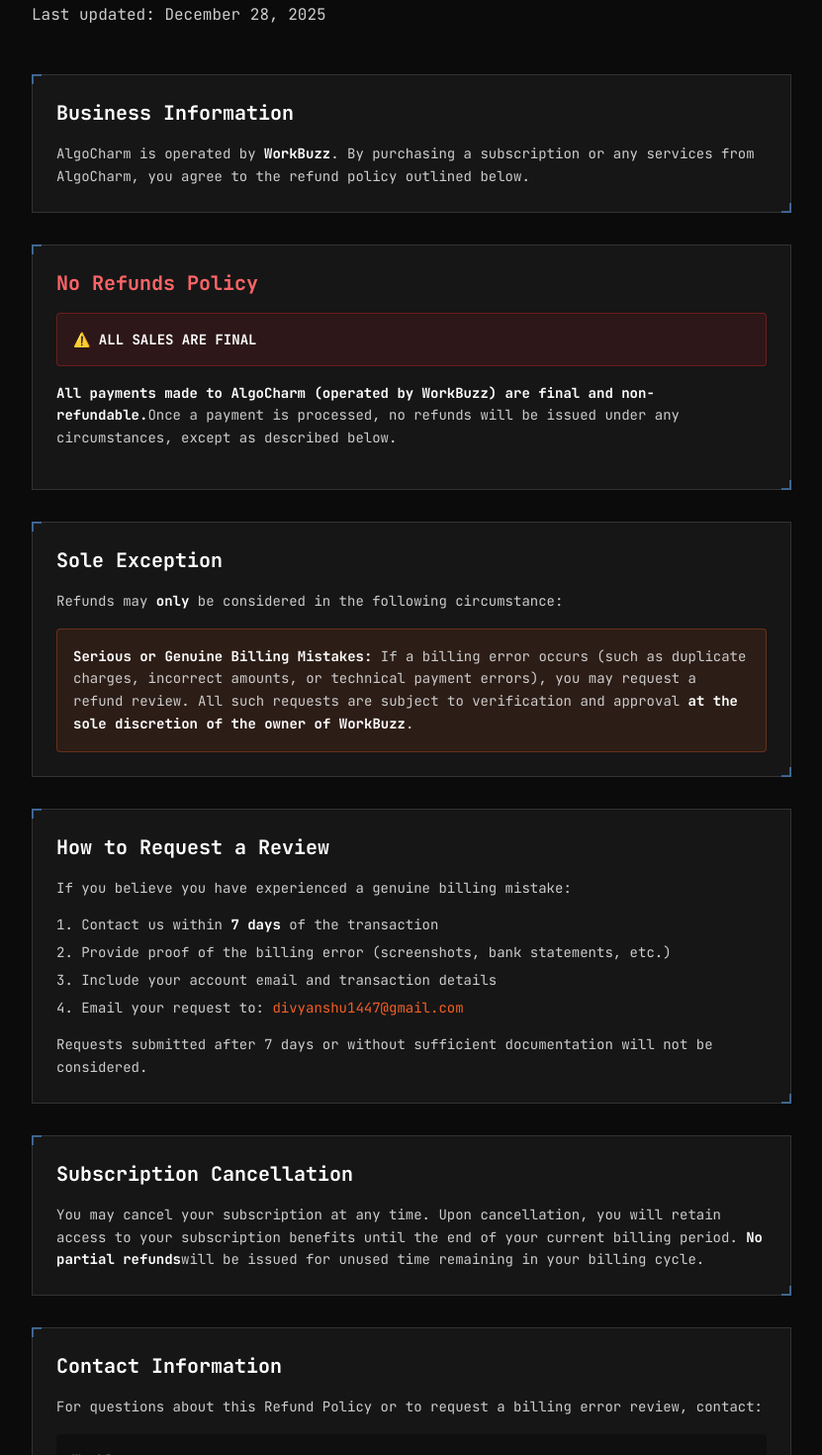
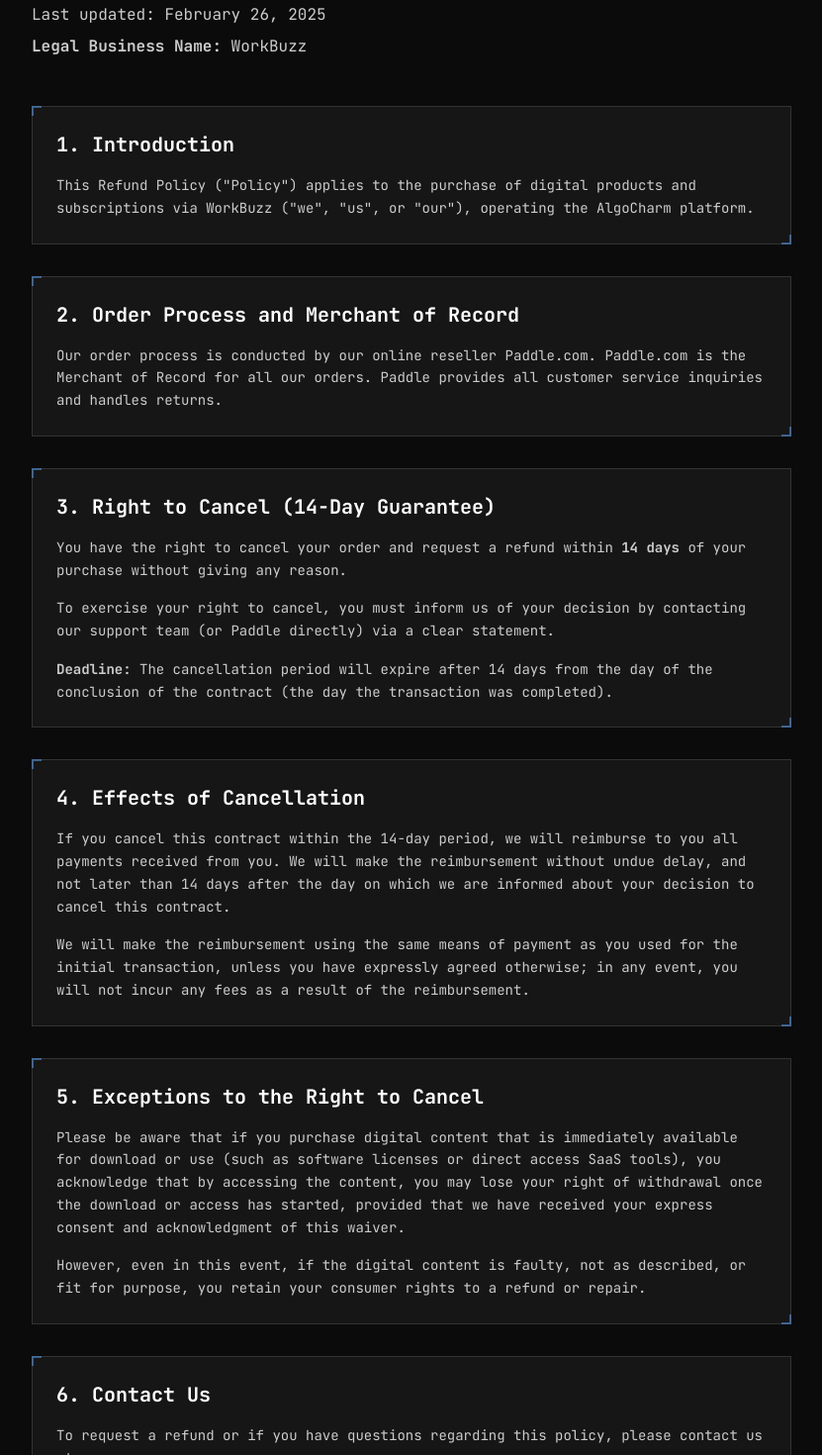
Before and after one commit to divyanshu-parihar/AlgoCharm, a Next.js app in the folder code-quest/: page /refund in a window 1280 px wide. Shown: the part 240-1710 px from the top of the page at 99% size, without its empty margins (224-1055 px from the left). Built offline with nearby package versions, Linux system fonts and the light colour scheme.

Commit message:
ffix for the refund policy

```diff
--- a/code-quest/app/refund/page.tsx
+++ b/code-quest/app/refund/page.tsx
@@ -26,77 +26,66 @@
                             REFUND POLICY
                         </h1>
                         <p className="text-text-body">
-                            Last updated: December 28, 2025
+                            Last updated: February 26, 2025
+                        </p>
+                        <p className="text-text-body mt-2">
+                            <strong>Legal Business Name:</strong> WorkBuzz
                         </p>
                     </div>
 
                     {/* Content */}
                     <div className="prose prose-invert max-w-none space-y-8">
                         <section className="tech-border bg-bg-secondary p-6">
-                            <h2 className="text-xl font-bold text-text-header mb-4">Business Information</h2>
+                            <h2 className="text-xl font-bold text-text-header mb-4">1. Introduction</h2>
                             <p className="text-text-body text-sm leading-relaxed">
-                                AlgoCharm is operated by <strong className="text-text-header">WorkBuzz</strong>.
-                                By purchasing a subscription or any services from AlgoCharm, you agree to the refund policy outlined below.
-                            </p>
-                        </section>
-
-                        <section className="tech-border bg-bg-secondary p-6 border-red-500/50">
-                            <h2 className="text-xl font-bold text-red-400 mb-4">No Refunds Policy</h2>
-                            <div className="bg-red-500/10 border border-red-500/30 rounded p-4 mb-4">
-                                <p className="text-text-header text-sm font-bold">
-                                    ⚠️ ALL SALES ARE FINAL
-                                </p>
-                            </div>
-                            <p className="text-text-body text-sm leading-relaxed mb-4">
-                                <strong className="text-text-header">All payments made to AlgoCharm (operated by WorkBuzz) are final and non-refundable.</strong>
-                                Once a payment is processed, no refunds will be issued under any circumstances, except as described below.
+                                This Refund Policy ("Policy") applies to the purchase of digital products and subscriptions via WorkBuzz ("we", "us", or "our"), operating the AlgoCharm platform.
                             </p>
                         </section>
 
                         <section className="tech-border bg-bg-secondary p-6">
-                            <h2 className="text-xl font-bold text-text-header mb-4">Sole Exception</h2>
-                            <p className="text-text-body text-sm leading-relaxed mb-4">
-                                Refunds may <strong className="text-text-header">only</strong> be considered in the following circumstance:
+                            <h2 className="text-xl font-bold text-text-header mb-4">2. Order Process and Merchant of Record</h2>
+                            <p className="text-text-body text-sm leading-relaxed">
+                                Our order process is conducted by our online reseller Paddle.com. Paddle.com is the Merchant of Record for all our orders. Paddle provides all customer service inquiries and handles returns.
                             </p>
-                            <div className="bg-accent-primary/10 border border-accent-primary/30 rounded p-4">
-                                <p className="text-text-body text-sm leading-relaxed">
-                                    <strong className="text-text-header">Serious or Genuine Billing Mistakes:</strong> If a billing error occurs
-                                    (such as duplicate charges, incorrect amounts, or technical payment errors), you may request a refund review.
-                                    All such requests are subject to verification and approval <strong className="text-text-header">at the sole discretion
-                                        of the owner of WorkBuzz</strong>.
-                                </p>
-                            </div>
                         </section>
 
-                        <section className="tech-border bg-bg-secondary p-6">
-                            <h2 className="text-xl font-bold text-text-header mb-4">How to Request a Review</h2>
+                        <section className="tech-border bg-bg-secondary p-6 border-accent-primary/30">
+                            <h2 className="text-xl font-bold text-text-header mb-4">3. Right to Cancel (14-Day Guarantee)</h2>
                             <p className="text-text-body text-sm leading-relaxed mb-4">
-                                If you believe you have experienced a genuine billing mistake:
+                                You have the right to cancel your order and request a refund within <strong>14 days</strong> of your purchase without giving any reason.
                             </p>
-                            <ol className="list-decimal list-inside text-text-body text-sm space-y-2">
-                                <li>Contact us within <strong className="text-text-header">7 days</strong> of the transaction</li>
-                                <li>Provide proof of the billing error (screenshots, bank statements, etc.)</li>
-                                <li>Include your account email and transaction details</li>
-                                <li>Email your request to: <span className="text-accent-primary">divyanshu1447@gmail.com</span></li>
-                            </ol>
-                            <p className="text-text-body text-sm leading-relaxed mt-4">
-                                Requests submitted after 7 days or without sufficient documentation will not be considered.
+                            <p className="text-text-body text-sm leading-relaxed mb-4">
+                                To exercise your right to cancel, you must inform us of your decision by contacting our support team (or Paddle directly) via a clear statement.
+                            </p>
+                            <p className="text-text-body text-sm leading-relaxed">
+                                <strong>Deadline:</strong> The cancellation period will expire after 14 days from the day of the conclusion of the contract (the day the transaction was completed).
                             </p>
                         </section>
 
                         <section className="tech-border bg-bg-secondary p-6">
-                            <h2 className="text-xl font-bold text-text-header mb-4">Subscription Cancellation</h2>
+                            <h2 className="text-xl font-bold text-text-header mb-4">4. Effects of Cancellation</h2>
+                            <p className="text-text-body text-sm leading-relaxed mb-4">
+                                If you cancel this contract within the 14-day period, we will reimburse to you all payments received from you. We will make the reimbursement without undue delay, and not later than 14 days after the day on which we are informed about your decision to cancel this contract.
+                            </p>
                             <p className="text-text-body text-sm leading-relaxed">
-                                You may cancel your subscription at any time. Upon cancellation, you will retain access to your subscription
-                                benefits until the end of your current billing period. <strong className="text-text-header">No partial refunds</strong>
-                                will be issued for unused time remaining in your billing cycle.
+                                We will make the reimbursement using the same means of payment as you used for the initial transaction, unless you have expressly agreed otherwise; in any event, you will not incur any fees as a result of the reimbursement.
                             </p>
                         </section>
 
                         <section className="tech-border bg-bg-secondary p-6">
-                            <h2 className="text-xl font-bold text-text-header mb-4">Contact Information</h2>
+                            <h2 className="text-xl font-bold text-text-header mb-4">5. Exceptions to the Right to Cancel</h2>
+                            <p className="text-text-body text-sm leading-relaxed mb-4">
+                                Please be aware that if you purchase digital content that is immediately available for download or use (such as software licenses or direct access SaaS tools), you acknowledge that by accessing the content, you may lose your right of withdrawal once the download or access has started, provided that we have received your express consent and acknowledgment of this waiver.
+                            </p>
                             <p className="text-text-body text-sm leading-relaxed">
-                                For questions about this Refund Policy or to request a billing error review, contact:
+                                However, even in this event, if the digital content is faulty, not as described, or fit for purpose, you retain your consumer rights to a refund or repair.
+                            </p>
+                        </section>
+
+                        <section className="tech-border bg-bg-secondary p-6">
+                            <h2 className="text-xl font-bold text-text-header mb-4">6. Contact Us</h2>
+                            <p className="text-text-body text-sm leading-relaxed">
+                                To request a refund or if you have questions regarding this policy, please contact us at:
                             </p>
                             <div className="mt-4 p-4 bg-black/30 rounded">
                                 <p className="text-text-body text-sm">
--- a/code-quest/app/terms/page.tsx
+++ b/code-quest/app/terms/page.tsx
@@ -26,7 +26,7 @@
                             TERMS OF SERVICE
                         </h1>
                         <p className="text-text-body">
-                            Last updated: December 28, 2025
+                            Last updated: February 26, 2025
                         </p>
                     </div>
 
@@ -68,23 +68,14 @@
 
                         <section className="tech-border bg-bg-secondary p-6 border-accent-primary">
                             <h2 className="text-xl font-bold text-accent-primary mb-4">4. Refund Policy</h2>
-                            <div className="bg-accent-primary/10 border border-accent-primary/30 rounded p-4 mb-4">
-                                <p className="text-text-header text-sm font-bold">
-                                    ⚠️ NO REFUNDS POLICY
-                                </p>
-                            </div>
                             <p className="text-text-body text-sm leading-relaxed mb-4">
-                                <strong className="text-text-header">All payments made to AlgoCharm (operated by WorkBuzz) are final and non-refundable.</strong> Once a payment is made,
-                                no refunds will be issued under any circumstances, with the following sole exception:
+                                Purchases made on AlgoCharm (operated by WorkBuzz) are handled by our Merchant of Record, Paddle.com.
                             </p>
                             <p className="text-text-body text-sm leading-relaxed mb-4">
-                                <strong className="text-text-header">Exception:</strong> Refunds may be considered only in cases of serious
-                                or genuine billing mistakes (such as duplicate charges or technical payment errors) that are
-                                verified and approved at the sole discretion of the owner of WorkBuzz. To request a review,
-                                contact us with proof of the error within 7 days of the transaction.
+                                You have the right to cancel your order and request a refund within <strong>14 days</strong> of your purchase without giving any reason.
                             </p>
                             <p className="text-text-body text-sm">
-                                For full details, see our <a href="/refund" className="text-accent-primary hover:underline">Refund Policy</a>.
+                                For full details on cancellation rights, exceptions, and how to request a refund, please see our dedicated <a href="/refund" className="text-accent-primary hover:underline">Refund Policy</a>.
                             </p>
                         </section>
 
@@ -116,7 +107,6 @@
                             <p className="text-text-body text-sm leading-relaxed">
                                 We reserve the right to terminate or suspend your account at any time for violations of these
                                 Terms of Service. Upon termination, your right to use the Platform will immediately cease.
-                                No refunds will be provided for terminated accounts.
                             </p>
                         </section>
 
```
